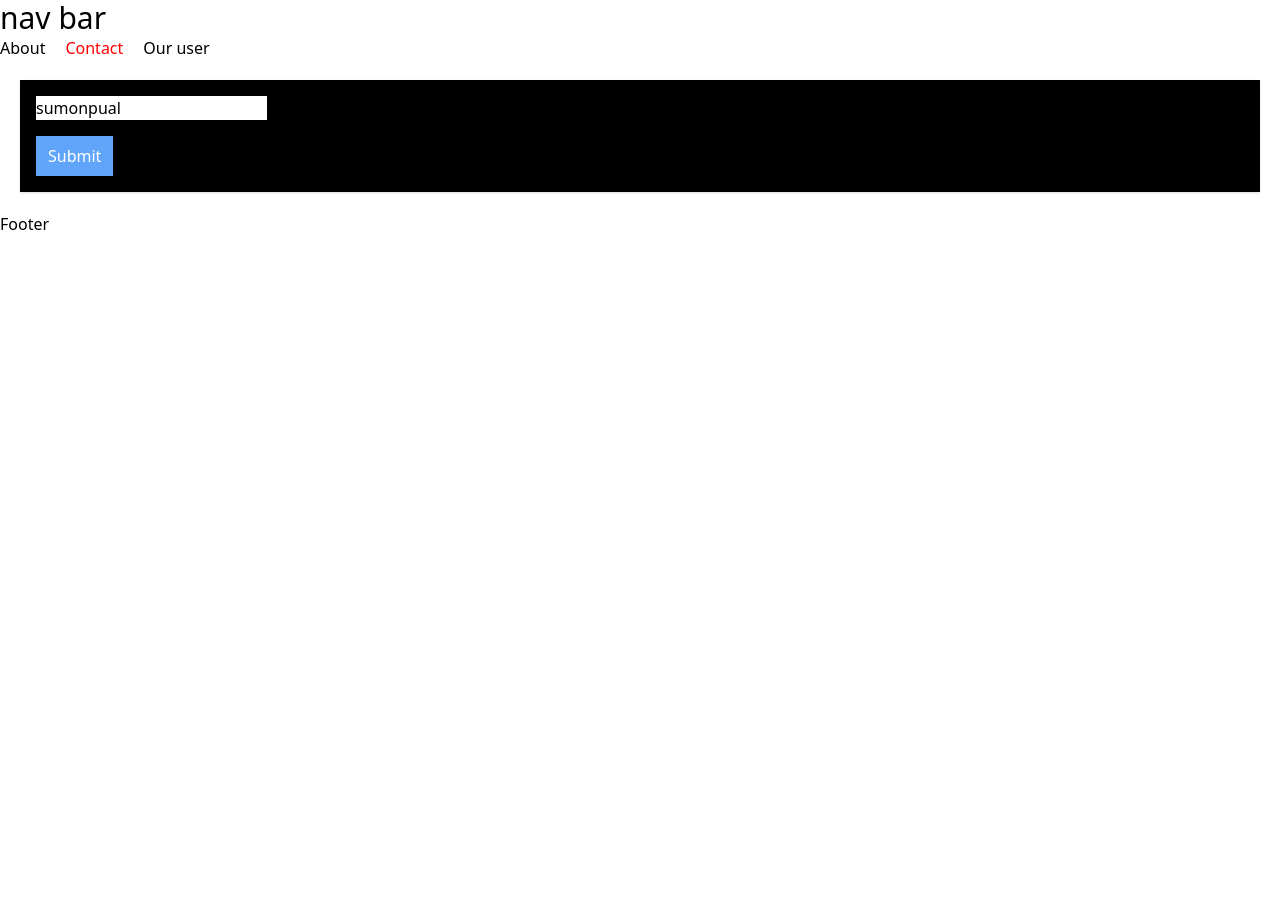
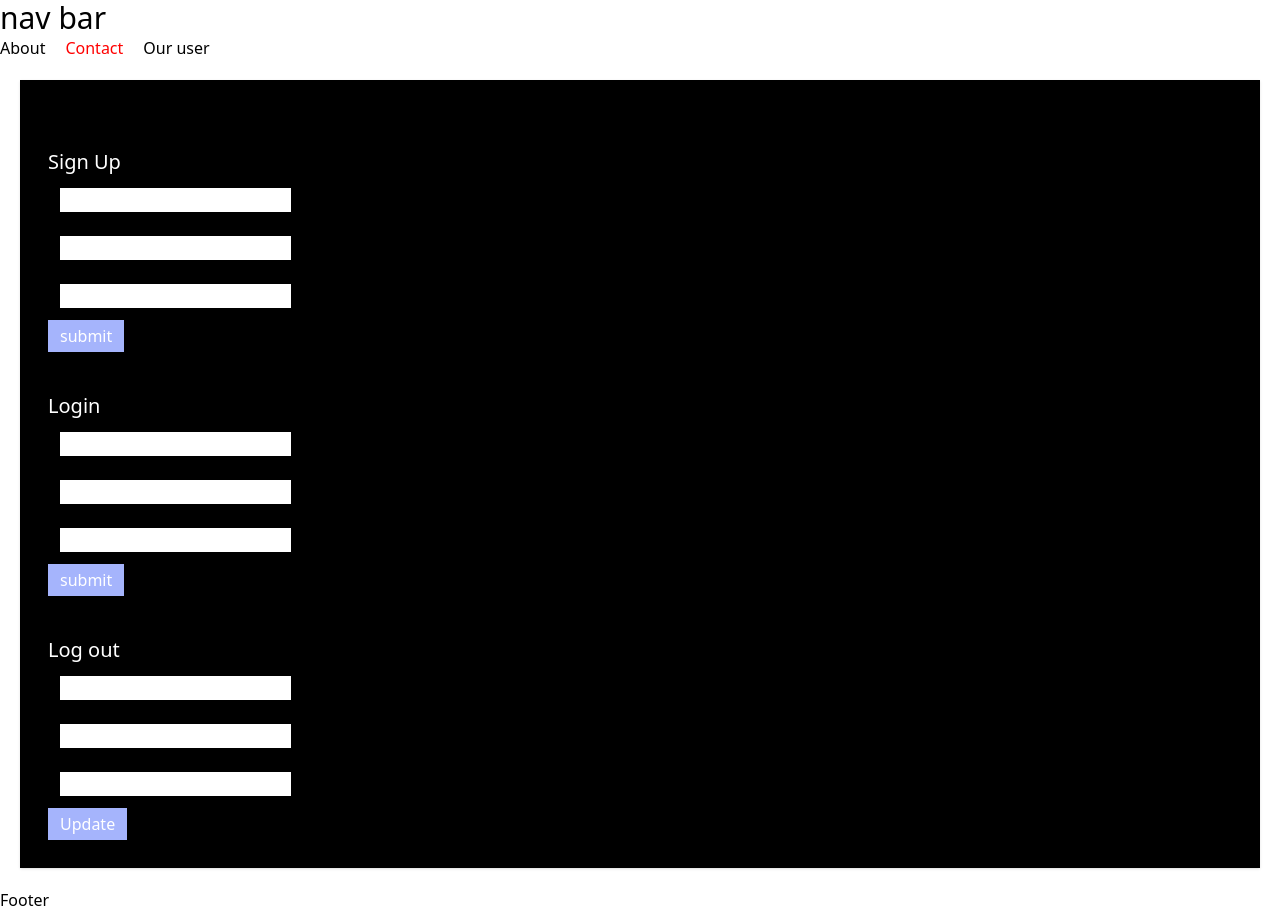
Before and after one commit to sumonpaul55/react-r-chart, a React (Vite) app: page /contact in a window 1280 px wide. Before the commit the page ends 800 px from the top, so only its background shows below. Built offline with nearby package versions, Linux system fonts and the light colour scheme.

Commit message:
apply reusable components for form different in data similar in loop

```diff
--- a/src/component/contact/Contact.jsx
+++ b/src/component/contact/Contact.jsx
@@ -1,11 +1,23 @@
-import FormInputState from "./FormInputState";
+// import FormInputState from "./FormInputState";
+import Reusable from "./Reusable";
 
 function Contact() {
+  const handleSubmit = (data)=>{
+    console.log("sign Up data", data)
+}
+const handleEmail = (data)=>{
+ console.log("Login Data",data)
+}
   return (
    <>
-    <div className="p-4 shadow m-5 bg-black">
-{/* <Refform></Refform> */}
-<FormInputState></FormInputState>
+    <div className="p-4 shadow m-5 bg-black text-white">
+    {/* <Refform></Refform> */}
+    {/* <FormInputState></FormInputState> */}
+      <div className="p-3">
+      <Reusable formTitle="Sign Up" handleSubmit={handleSubmit}></Reusable>
+      <Reusable formTitle="Login" handleSubmit={handleEmail}></Reusable>
+      <Reusable formTitle="Log out" submitBtnText="Update"></Reusable>
+      </div>
     </div>
 
     </>
--- a/src/component/contact/FormInputState.jsx
+++ b/src/component/contact/FormInputState.jsx
@@ -6,7 +6,7 @@ function FormInputState() {
     }
     // const inputValue = useInputState("sumonpual");
     const inputState = useInputState("sumonpual");
-    console.log(inputState)
+    // console.log(inputState)
     // const {value, onChange} = inputValue;
     // console.log(inputState)
   return (
--- /dev/null
+++ b/src/component/contact/Reusable.jsx
@@ -0,0 +1,36 @@
+import PropTypes from "prop-types"
+
+function Reusable({formTitle, submitBtnText = "submit" , handleSubmit}) {
+    const handleLocalSubmit = (e)=>{
+        e.preventDefault();
+        const formData = {
+            name: e.target.name.value,
+            email: e.target.email.value,
+            phone: e.target.phone.value
+        }
+        handleSubmit(formData)
+    }
+
+    return (
+    <div className="mt-10">
+        <h2 className="text-xl">
+        {formTitle}
+        </h2>
+        <form onSubmit={handleLocalSubmit}>
+            <input className="m-3 text-black" type="text" name="name" />
+            <br />
+            <input className="m-3 text-black" type="email" name="email" />
+            <br />
+            <input className="m-3 text-black" type="phone" name="phone" /><br />
+            <input className="bg-indigo-300 text-white px-3 py-1" type="submit" value={submitBtnText} />
+        </form>
+    </div>
+  )
+}
+Reusable.propTypes ={
+    formTitle:PropTypes.string,
+    submitBtnText: PropTypes.string,
+    handleSubmit: PropTypes.func
+}
+
+export default Reusable
```
